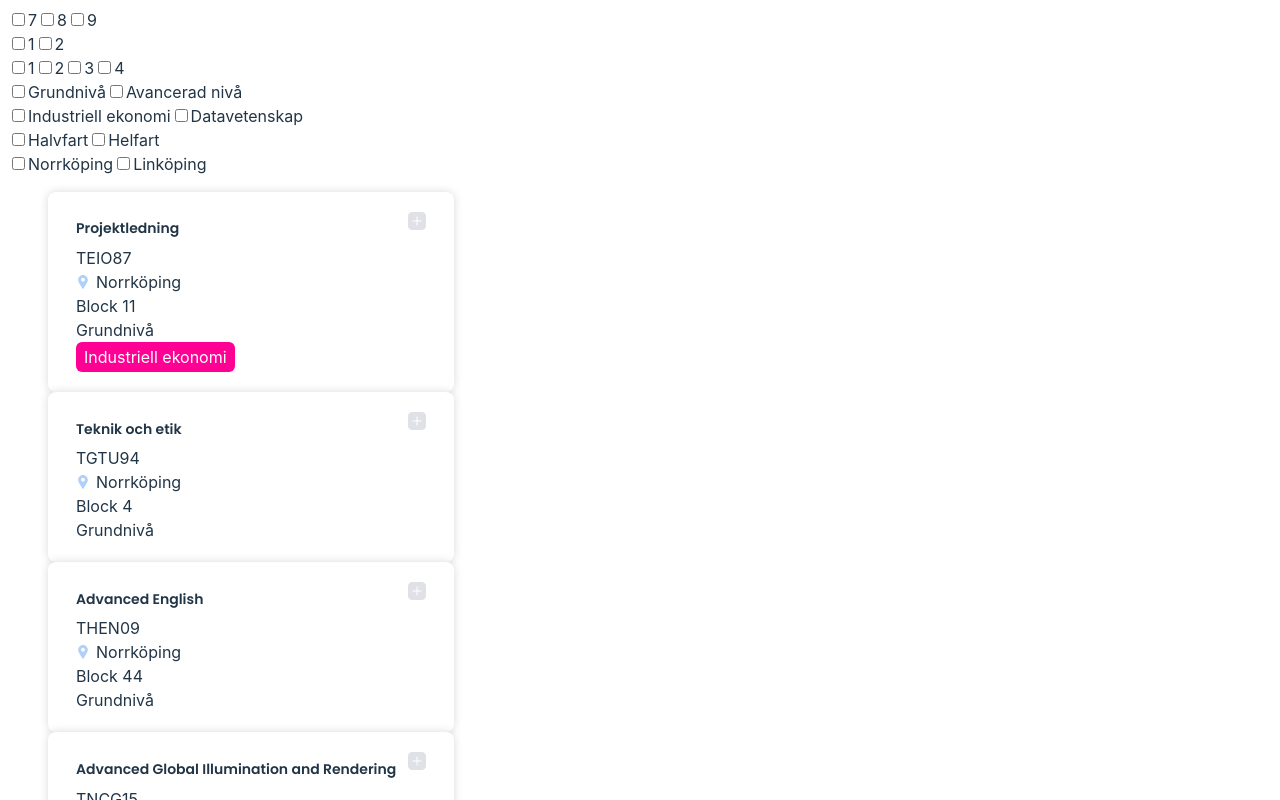
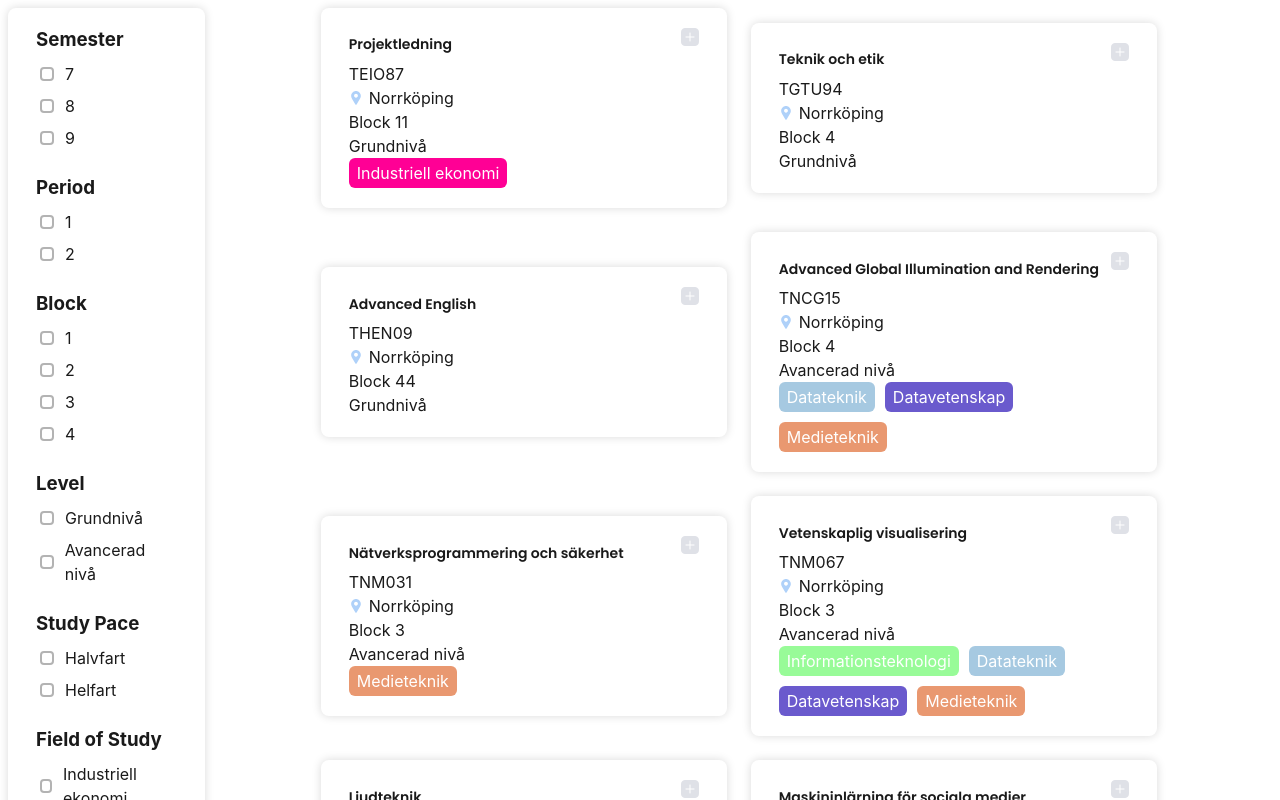
Before and after one commit to filipbagen/course-finder, a React (Vite) app: page / in a window 1280 px wide. Shown: the top 800 px of the page. Built offline with nearby package versions, Linux system fonts and the light colour scheme.

Commit message:
Updated filter style

```diff
--- a/src/App.jsx
+++ b/src/App.jsx
@@ -2,6 +2,37 @@ import { useState } from 'react';
 import DB from '../data/courses';
 import CourseBlock from './components/CourseBlock';
 import Filter from './components/Filter';
+import styled from 'styled-components';
+
+// styled
+const Container = styled.div`
+  display: flex;
+  align-items: flex-start;
+`;
+
+const Courses = styled.div`
+  display: flex;
+  flex-wrap: wrap;
+  gap: 24px;
+  justify-content: center;
+  align-items: center;
+  max-width: 1200px;
+`;
+
+const FilterPanel = styled.div`
+  display: flex;
+  width: 220px;
+  padding: 18px 28px;
+  flex-direction: column;
+  align-items: flex-start;
+  gap: 24px;
+
+  border-radius: 8px;
+  background: var(--White, #fff);
+
+  /* Box shadow */
+  box-shadow: var(--box-shadow);
+`;
 
 const App = () => {
   // Define all your filter types and their possible values
@@ -46,19 +77,79 @@ const App = () => {
 
   return (
     <>
-      {Object.entries(filterOptions).map(([filterType, options]) => (
-        <Filter
-          key={filterType}
-          filterType={filterType}
-          filterValues={options}
-          handleFilterChange={handleFilterChange(filterType)}
-        />
-      ))}
-      <ul>
-        {filteredDB.map((course) => (
-          <CourseBlock key={course.kurskod} course={course} />
-        ))}
-      </ul>
+      <Container>
+        <FilterPanel>
+          <Filter
+            title="Semester"
+            filterType="termin"
+            filterValues={filterOptions.termin}
+            handleFilterChange={handleFilterChange('termin')}
+            selectedValues={selectedFilters.termin}
+          />
+
+          <Filter
+            title="Period"
+            filterType="period"
+            filterValues={filterOptions.period}
+            handleFilterChange={handleFilterChange('period')}
+            selectedValues={selectedFilters.period}
+          />
+
+          <Filter
+            title="Block"
+            filterType="block"
+            filterValues={filterOptions.block}
+            handleFilterChange={handleFilterChange('block')}
+            selectedValues={selectedFilters.block}
+          />
+
+          <Filter
+            title="Level"
+            filterType="utbildningsniva"
+            filterValues={filterOptions.utbildningsniva}
+            handleFilterChange={handleFilterChange('utbildningsniva')}
+            selectedValues={selectedFilters.utbildningsniva}
+          />
+
+          <Filter
+            title="Study Pace"
+            filterType="studietakt"
+            filterValues={filterOptions.studietakt}
+            handleFilterChange={handleFilterChange('studietakt')}
+            selectedValues={selectedFilters.studietakt}
+          />
+
+          <Filter
+            title="Field of Study"
+            filterType="huvudomrade"
+            filterValues={filterOptions.huvudomrade}
+            handleFilterChange={handleFilterChange('huvudomrade')}
+            selectedValues={selectedFilters.huvudomrade}
+          />
+
+          <Filter
+            title="Location"
+            filterType="ort"
+            filterValues={filterOptions.ort}
+            handleFilterChange={handleFilterChange('ort')}
+            selectedValues={selectedFilters.ort}
+          />
+
+          {/* <Filter
+            title="Examination"
+            filterType="examination"
+            filterValues={filterOptions.examination}
+            handleFilterChange={handleFilterChange('examination')}
+            selectedValues={selectedFilters.examination}
+          /> */}
+        </FilterPanel>
+
+        <Courses>
+          {filteredDB.map((course) => (
+            <CourseBlock key={course.kurskod} course={course} />
+          ))}
+        </Courses>
+      </Container>
     </>
   );
 };
--- a/src/components/Filter.jsx
+++ b/src/components/Filter.jsx
@@ -1,203 +1,30 @@
-// // imports
-// import React, { useState } from 'react';
-// import styled from 'styled-components';
-
-// const Filter = () => {
-//   const [filters, setFilters] = useState({
-//     semester: [],
-//     period: [],
-//     block: [],
-//     level: [],
-//     fieldOfStudy: [],
-//     examination: [],
-//     location: [],
-//   });
-
-//   const handleCheckboxChange = (category, value) => {
-//     const updatedFilters = { ...filters };
-//     if (updatedFilters[category].includes(value)) {
-//       updatedFilters[category] = updatedFilters[category].filter(
-//         (item) => item !== value
-//       );
-//     } else {
-//       updatedFilters[category].push(value);
-//     }
-//     setFilters(updatedFilters);
-//   };
-
-//   const resetFilters = () => {
-//     setFilters({
-//       semester: [],
-//       period: [],
-//       block: [],
-//       level: [],
-//       fieldOfStudy: [],
-//       examination: [],
-//       location: [],
-//     });
-//   };
-
-//   return (
-//     <Panel>
-//       <Category>
-//         <CategoryName>Semester</CategoryName>
-//         {['Semester 7', 'Semester 8', 'Semester 9'].map((semester) => (
-//           <CheckboxLabel key={semester}>
-//             <Checkbox
-//               type="checkbox"
-//               checked={filters.semester.includes(semester)}
-//               onChange={() => handleCheckboxChange('semester', semester)}
-//             />
-//             {semester}
-//           </CheckboxLabel>
-//         ))}
-//       </Category>
-
-//       <Category>
-//         <CategoryName>Period</CategoryName>
-//         {['Period 1', 'Period 2'].map((period) => (
-//           <CheckboxLabel key={period}>
-//             <Checkbox
-//               type="checkbox"
-//               checked={filters.period.includes(period)}
-//               onChange={() => handleCheckboxChange('period', period)}
-//             />
-//             {period}
-//           </CheckboxLabel>
-//         ))}
-//       </Category>
-
-//       <Category>
-//         <CategoryName>Block</CategoryName>
-//         {['Block 1', 'Block 2', 'Block 3', 'Block 4'].map((block) => (
-//           <CheckboxLabel key={block}>
-//             <Checkbox
-//               type="checkbox"
-//               checked={filters.block.includes(block)}
-//               onChange={() => handleCheckboxChange('block', block)}
-//             />
-//             {block}
-//           </CheckboxLabel>
-//         ))}
-//       </Category>
-
-//       <Category>
-//         <CategoryName>Level</CategoryName>
-//         {['Basic Level', 'Advanced Level'].map((level) => (
-//           <CheckboxLabel key={level}>
-//             <Checkbox
-//               type="checkbox"
-//               checked={filters.level.includes(level)}
-//               onChange={() => handleCheckboxChange('level', level)}
-//             />
-//             {level}
-//           </CheckboxLabel>
-//         ))}
-//       </Category>
-
-//       <Category>
-//         <CategoryName>Field of Study</CategoryName>
-//         {['Media Technology', 'Computer Science'].map((fieldOfStudy) => (
-//           <CheckboxLabel key={fieldOfStudy}>
-//             <Checkbox
-//               type="checkbox"
-//               checked={filters.fieldOfStudy.includes(fieldOfStudy)}
-//               onChange={() =>
-//                 handleCheckboxChange('fieldOfStudy', fieldOfStudy)
-//               }
-//             />
-//             {fieldOfStudy}
-//           </CheckboxLabel>
-//         ))}
-//       </Category>
-
-//       <Category>
-//         <CategoryName>Examination</CategoryName>
-//         {['Exam', 'Laboration', 'Project'].map((examination) => (
-//           <CheckboxLabel key={examination}>
-//             <Checkbox
-//               type="checkbox"
-//               checked={filters.examination.includes(examination)}
-//               onChange={() => handleCheckboxChange('examination', examination)}
-//             />
-//             {examination}
-//           </CheckboxLabel>
-//         ))}
-//       </Category>
-
-//       <Category>
-//         <CategoryName>Location</CategoryName>
-//         {['Norrköping', 'Linköping'].map((location) => (
-//           <CheckboxLabel key={location}>
-//             <Checkbox
-//               type="checkbox"
-//               checked={filters.location.includes(location)}
-//               onChange={() => handleCheckboxChange('location', location)}
-//             />
-//             {location}
-//           </CheckboxLabel>
-//         ))}
-//       </Category>
-
-//       <ResetButton onClick={resetFilters}>Reset Filter</ResetButton>
-//     </Panel>
-//   );
-// };
-
-// const Panel = styled.div`
-//   display: flex;
-//   width: 220px;
-//   padding: 18px 28px;
-//   flex-direction: column;
-//   align-items: flex-start;
-//   gap: 24px;
-
-//   border-radius: 8px;
-//   background: var(--White, #fff);
-
-//   /* Box shadow */
-//   box-shadow: var(--box-shadow);
-// `;
-
-// const Category = styled.div`
-//   /* Your styles here */
-// `;
-
-// const CategoryName = styled.div`
-//   color: var(--Black, #1c1c1c);
-
-//   /* H2 */
-//   font-family: Poppins;
-//   font-size: 16px;
-//   font-style: normal;
-//   font-weight: 600;
-//   line-height: normal;
-// `;
-
-// const CheckboxLabel = styled.label`
-//   /* Your styles here */
-//   display: block;
-// `;
-
-// const Checkbox = styled.input`
-//   /* Your styles here */
-// `;
-
-// const ResetButton = styled.button`
-//   color: var(--mainColor);
-//   font-size: 16px;
-// `;
-
-// export default Filter;
-
-import React, { useState } from 'react';
+import React from 'react';
 import styled from 'styled-components';
 
-const Filter = ({ filterType, filterValues, handleFilterChange }) => {
+// styled components
+const Section = styled.div`
+  display: flex;
+  flex-direction: column;
+  gap: 8px;
+`;
+
+const Title = styled.h3`
+  margin: 0;
+`;
+
+const Label = styled.label`
+  display: flex;
+  align-items: center;
+  gap: 8px;
+`;
+
+const Filter = ({ title, filterValues, handleFilterChange }) => {
   return (
-    <div>
+    <Section>
+      {title && <Title>{title}</Title>}
+
       {filterValues.map((value) => (
-        <label key={value} htmlFor={value}>
+        <Label key={value} htmlFor={value}>
           <input
             type="checkbox"
             onChange={(event) => handleFilterChange(event)} // Pass the event to the handler
@@ -205,9 +32,9 @@ const Filter = ({ filterType, filterValues, handleFilterChange }) => {
             id={value}
           />
           <span>{value}</span>
-        </label>
+        </Label>
       ))}
-    </div>
+    </Section>
   );
 };
 
--- a/src/index.css
+++ b/src/index.css
@@ -7,8 +7,8 @@
   font-weight: 400;
 
   color-scheme: light dark;
-  color: rgba(255, 255, 255, 0.87);
-  background-color: #242424;
+  /* color: rgba(0, 0, 0, 0.87); */
+  /* background-color: #242424; */
 
   font-synthesis: none;
   text-rendering: optimizeLegibility;
@@ -35,6 +35,8 @@ body {
   place-items: center;
   min-width: 320px;
   min-height: 100vh;
+  background-color: white;
+  color: #1a1a1a;
 }
 
 h1 {
@@ -66,6 +68,36 @@ button:focus-visible {
   outline: 4px auto -webkit-focus-ring-color;
 }
 
+input[type='checkbox'] {
+  display: inline-block;
+  width: 14px;
+  height: 14px;
+  border: 2px solid #b3b3b3;
+  border-radius: 4px;
+  cursor: pointer;
+  -webkit-appearance: none; /* Required for custom styles in some browsers */
+  -moz-appearance: none; /* Required for custom styles in some browsers */
+  appearance: none; /* Disable default styling */
+}
+
+input:checked {
+  background-color: #5ea3f3;
+  border: none;
+}
+
+input:checked::after {
+  content: '';
+  display: block;
+  position: relative;
+  left: 4px;
+  top: 1px;
+  width: 4px;
+  height: 8px;
+  border: solid white;
+  border-width: 0 2px 2px 0;
+  transform: rotate(45deg);
+}
+
 @media (prefers-color-scheme: light) {
   :root {
     color: #213547;
```
